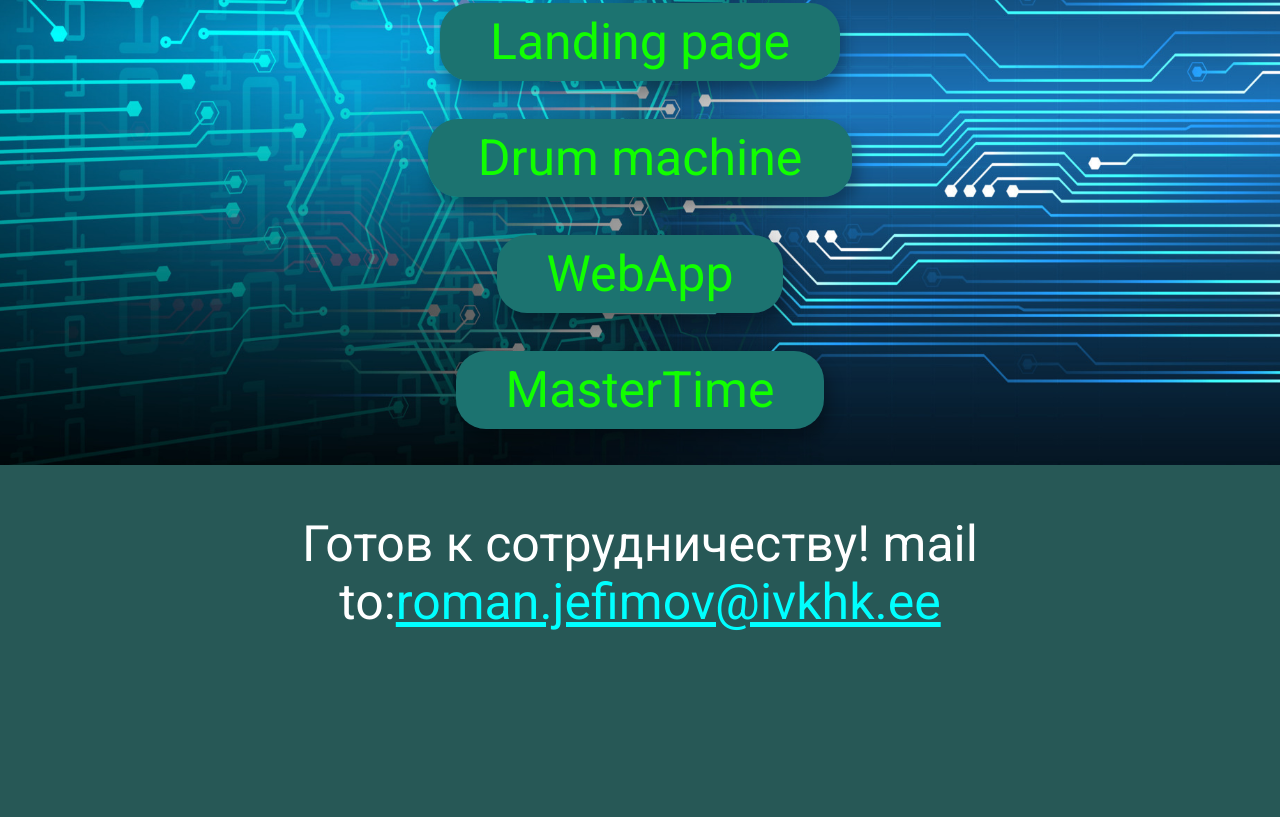
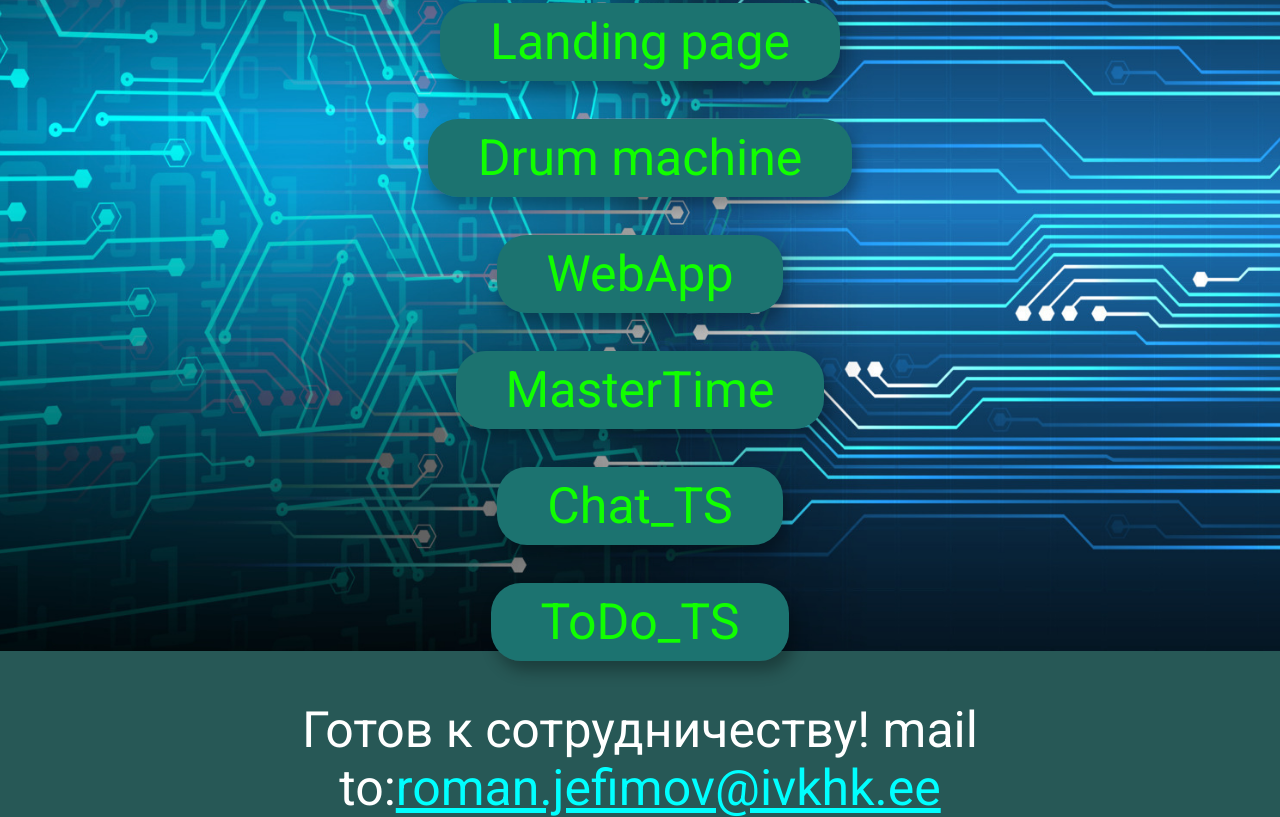
Before and after one commit to RomanJefimov/RomanJefimov.github.io, a plain HTML site: page index.html in a window 1280 px wide. Shown: the part 493-1310 px from the top of the page. Before the commit the page ends 1124 px from the top, so only its background shows below. Drawn offline with Linux system fonts and the light colour scheme.

Commit message:
Добавленны новые работы

```diff
--- a/index.html
+++ b/index.html
@@ -33,6 +33,13 @@
 		<br>
 		<br>
 			<a href="https://github.com/RomanJefimov/MasterTime.git" target="_blank">MasterTime</a>
+		<br>
+		<br>
+			<a href="https://github.com/RomanJefimov/Chat" target="_blank">Chat_TS</a>
+		<br>
+		<br>
+			<a href="https://github.com/RomanJefimov/ToDo" target="_blank">ToDo_TS</a>
+		<br>
 
     	</div>
     </div>
```
